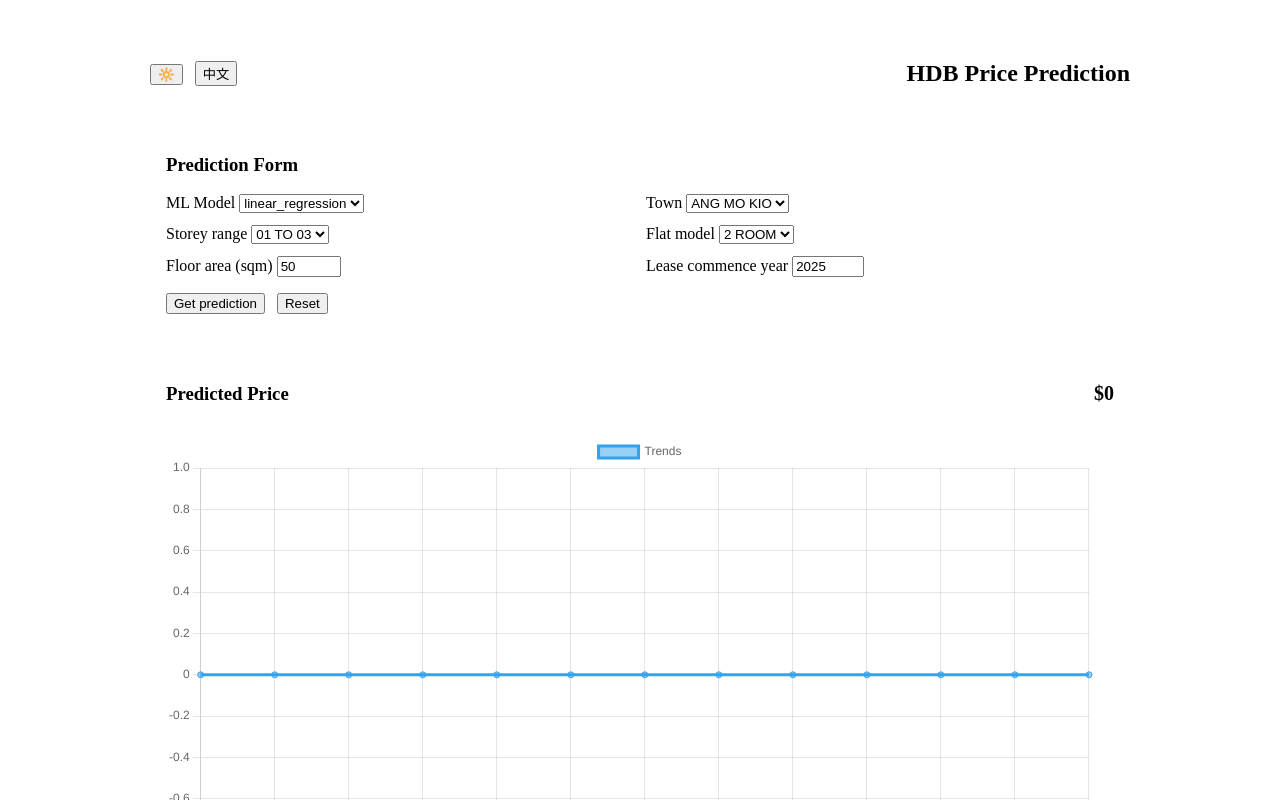
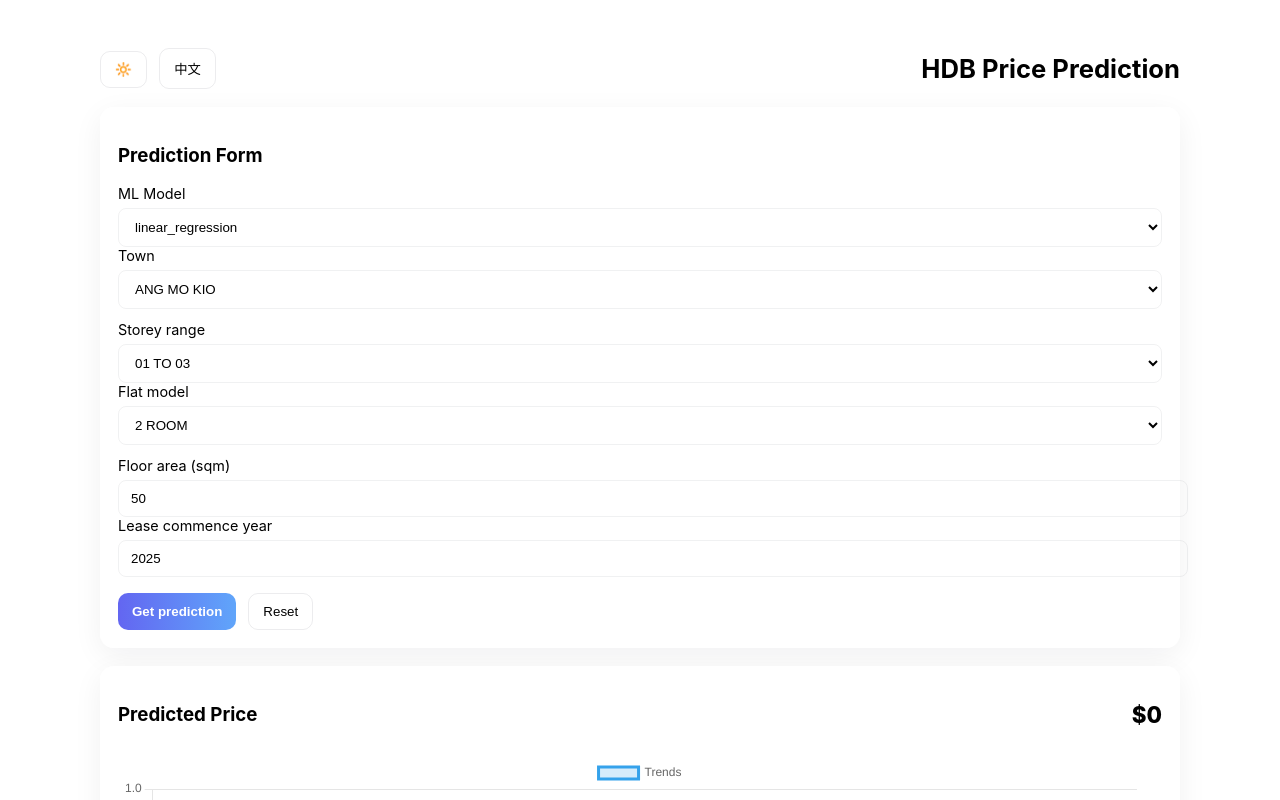
Before and after one commit to shenghaoc/prediction-tool-svelte, a SvelteKit app: page / in a window 1280 px wide. Shown: the top 800 px of the page. Built offline with nearby package versions, Linux system fonts and the light colour scheme.

Commit message:
Ensure feature parity (Copilot)

```diff
--- /dev/null
+++ b/src/lib/format.ts
@@ -0,0 +1,7 @@
+export function formatCurrency(n: number) {
+  try {
+    return new Intl.NumberFormat('en-SG', { style: 'currency', currency: 'SGD', maximumFractionDigits: 0 }).format(n);
+  } catch {
+    return `$${Math.round(n)}`;
+  }
+}
--- a/src/routes/+page.svelte
+++ b/src/routes/+page.svelte
@@ -5,8 +5,7 @@
 	import utc from 'dayjs/plugin/utc';
 		import { ML_MODELS, TOWNS, STOREY_RANGES, FLAT_MODELS } from '$lib/lists';
 		import { lang, t } from '$lib/i18n';
-	import { get } from 'svelte/store';
-
+		import { formatCurrency } from '$lib/format';
 	dayjs.extend(utc);
 
 	type FieldType = {
@@ -29,7 +28,9 @@
 
 	let form: FieldType = { ...initialFormValues };
 
-	// persistence
+		// persistence + theme + lang
+		let darkMode = false;
+
 	onMount(() => {
 		try {
 			const saved = typeof window !== 'undefined' && localStorage.getItem('form');
@@ -39,6 +40,7 @@
 			}
 			const savedTheme = typeof window !== 'undefined' && localStorage.getItem('theme');
 			if (savedTheme) {
+				darkMode = savedTheme === 'dark';
 				document.body.setAttribute('data-theme', savedTheme);
 			}
 		} catch (e) {
@@ -52,36 +54,38 @@
 		} catch {}
 	}
 
-	// theme
-	let darkMode = false;
 	function toggleTheme() {
 		darkMode = !darkMode;
-		document.body.setAttribute('data-theme', darkMode ? 'dark' : 'light');
-		localStorage.setItem('theme', darkMode ? 'dark' : 'light');
+		const theme = darkMode ? 'dark' : 'light';
+		document.body.setAttribute('data-theme', theme);
+		localStorage.setItem('theme', theme);
 	}
 
-	// language
-	$: currentLang = get(lang) || 'en';
+		// language helpers (use $lang auto-subscription)
+		$: currentLang = $lang || 'en';
 	function toggleLang() {
 		const next = currentLang === 'en' ? 'zh' : 'en';
 		lang.set(next);
 		localStorage.setItem('lang', next);
 	}
 
+		function tr(k: Parameters<typeof t>[0]) {
+			return t(k, currentLang as 'en' | 'zh');
+		}
+
 	// chart
 	let canvas: HTMLCanvasElement | null = null;
 	let chart: Chart | null = null;
 
-	function defaultLabels(startYear = form.lease_commence_date) {
+	function defaultLabels() {
 		const end = dayjs().utc();
 		return [...Array(13).keys()].reverse().map((i) => end.subtract(i, 'month').format('YYYY-MM'));
 	}
 
-	let labels = defaultLabels();
+	let labels: string[] = defaultLabels();
 
-	function buildChart(data: number[] = []) {
+	function initChart() {
 		if (!canvas) return;
-		if (chart) chart.destroy();
 		chart = new Chart(canvas, {
 			type: 'line',
 			data: {
@@ -89,28 +93,35 @@
 				datasets: [
 					{
 						label: 'Trends',
-						data: data.length ? data : labels.map(() => 0),
+						data: labels.map(() => 0),
 						borderColor: 'rgb(53, 162, 235)',
-						backgroundColor: 'rgba(53, 162, 235, 0.5)'
+						backgroundColor: 'rgba(53, 162, 235, 0.2)',
+						tension: 0.3
 					}
 				]
 			},
 			options: {
 				responsive: true,
+				maintainAspectRatio: false,
 				plugins: {
 					legend: { position: 'top' }
+				},
+				scales: {
+					x: { grid: { display: false } }
 				}
 			}
 		});
 	}
 
-	onMount(() => {
-		buildChart();
-	});
+	function updateChart(data: number[]) {
+		if (!chart) return;
+		chart.data.labels = labels;
+		chart.data.datasets![0].data = data;
+		chart.update();
+	}
 
-	onDestroy(() => {
-		if (chart) chart.destroy();
-	});
+	onMount(() => initChart());
+	onDestroy(() => { if (chart) chart.destroy(); });
 
 	let loading = false;
 	let output = 0;
@@ -119,7 +130,6 @@
 		e?.preventDefault();
 		persist();
 		loading = true;
-		// mirror the original app's API shape
 		try {
 			const formData = new FormData();
 			formData.append('ml_model', form.ml_model);
@@ -141,11 +151,10 @@
 			labels = server_data.map((s) => s.labels);
 			const data = server_data.map((s) => s.data);
 			output = data[data.length - 1] ?? 0;
-			buildChart(data);
+			updateChart(data);
 		} catch (err) {
 			console.error('fetch error', err);
-			// fallback: show zeros
-			buildChart();
+			updateChart(labels.map(() => 0));
 		} finally {
 			loading = false;
 		}
@@ -155,31 +164,47 @@
 		form = { ...initialFormValues };
 		output = 0;
 		labels = defaultLabels();
-		buildChart();
+		updateChart(labels.map(() => 0));
 		persist();
 	}
 </script>
 
 <style>
-	:global(body[data-theme='dark']) {
-		background: linear-gradient(135deg,#232946 0%,#16161a 100%);
-		color: #fff;
+	:root{
+		--bg-light: linear-gradient(135deg,#e0e7ff 0%,#f5f7fa 100%);
+		--bg-dark: linear-gradient(135deg,#232946 0%,#16161a 100%);
+		--card-light: rgba(255,255,255,0.9);
+		--card-dark: rgba(24,25,32,0.9);
+		--accent: #6366f1;
 	}
-	:global(body[data-theme='light']) {
-		background: linear-gradient(135deg,#e0e7ff 0%,#f5f7fa 100%);
-		color: #0f172a;
+	:global(body){
+		font-family: Inter, ui-sans-serif, system-ui, -apple-system, 'Segoe UI', Roboto, 'Helvetica Neue', Arial;
+		margin:0; padding:0;
 	}
-	.container { max-width: 980px; margin: 24px auto; padding: 16px; }
-	.card { background: rgba(255,255,255,0.85); padding: 16px; border-radius: 12px; }
-	:global(body[data-theme='dark']) .card { background: rgba(36,37,46,0.9); }
-	.row { display:flex; gap:12px; align-items:center; flex-wrap:wrap; }
+	:global(body[data-theme='dark']){ background: var(--bg-dark); color: #fff }
+	:global(body[data-theme='light']){ background: var(--bg-light); color: #0f172a }
+
+	.container { max-width: 1080px; margin: 28px auto; padding: 20px; }
+	.top { display:flex; justify-content:space-between; align-items:center; gap:12px; margin-bottom:18px }
+	h2 { margin:0; font-size:1.6rem }
+	.card { padding:18px; border-radius:14px; box-shadow: 0 8px 30px rgba(15,23,42,0.06); background:var(--card-light) }
+	:global(body[data-theme='dark']) .card { background: var(--card-dark); box-shadow: 0 8px 30px rgba(0,0,0,0.6) }
+
+	label { display:block; font-size:0.9rem; margin-bottom:6px; color:inherit }
+	select, input[type=number] { width:100%; padding:10px 12px; border-radius:8px; border:1px solid rgba(15,23,42,0.06); background:transparent }
+	button { padding:10px 14px; border-radius:10px; border:none; cursor:pointer }
+	button.primary { background:linear-gradient(90deg,var(--accent),#60a5fa); color:#fff; font-weight:700 }
+	button.ghost { background:transparent; border:1.2px solid rgba(15,23,42,0.08) }
+
+	.value { font-weight:800; font-size:1.4rem }
+	.chart-wrap{ height:320px; }
 </style>
 
 <main class="container">
-	<div style="display:flex;justify-content:space-between;align-items:center;margin-bottom:12px;">
+		<div class="top">
 			<div>
-			<button on:click={toggleTheme} aria-label="toggle theme">{darkMode ? '🌙' : '🔆'}</button>
-			<button on:click={toggleLang} style="margin-left:8px">{currentLang === 'en' ? '中文' : 'EN'}</button>
+				<button class="ghost" on:click={toggleTheme} aria-label="toggle theme">{darkMode ? '🌙' : '🔆'}</button>
+				<button class="ghost" on:click={toggleLang} style="margin-left:8px">{currentLang === 'en' ? '中文' : 'EN'}</button>
 			</div>
 			<h2>{t('price_prediction', currentLang)}</h2>
 		</div>
@@ -189,16 +214,16 @@
 		<form on:submit|preventDefault={handleSubmit}>
 					<div class="row">
 						<div style="flex:1;min-width:200px">
-					<label>{t('ml_model', currentLang)}</label>
-					<select bind:value={form.ml_model} on:change={persist}>
+							<label for="ml_model">{t('ml_model', currentLang)}</label>
+							<select id="ml_model" bind:value={form.ml_model} on:change={persist}>
 								{#each ML_MODELS as m}
 									<option value={m}>{m}</option>
 								{/each}
 							</select>
 						</div>
 						<div style="flex:1;min-width:200px">
-					<label>{t('town', currentLang)}</label>
-					<select bind:value={form.town} on:change={persist}>
+							<label for="town">{t('town', currentLang)}</label>
+							<select id="town" bind:value={form.town} on:change={persist}>
 								{#each TOWNS as twn}
 									<option value={twn}>{twn}</option>
 								{/each}
@@ -208,16 +233,16 @@
 
 			<div class="row" style="margin-top:12px">
 						<div style="flex:1;min-width:200px">
-					<label>{t('storey_range', currentLang)}</label>
-					<select bind:value={form.storey_range} on:change={persist}>
+							<label for="storey_range">{t('storey_range', currentLang)}</label>
+							<select id="storey_range" bind:value={form.storey_range} on:change={persist}>
 								{#each STOREY_RANGES as s}
 									<option value={s}>{s}</option>
 								{/each}
 							</select>
 						</div>
 						<div style="flex:1;min-width:200px">
-					<label>{t('flat_model', currentLang)}</label>
-					<select bind:value={form.flat_model} on:change={persist}>
+							<label for="flat_model">{t('flat_model', currentLang)}</label>
+							<select id="flat_model" bind:value={form.flat_model} on:change={persist}>
 								{#each FLAT_MODELS as f}
 									<option value={f}>{f}</option>
 								{/each}
@@ -227,18 +252,18 @@
 
 			<div class="row" style="margin-top:12px">
 						<div style="flex:1;min-width:200px">
-					<label>{t('floor_area', currentLang)}</label>
-					<input type="number" min="20" max="300" bind:value={form.floor_area_sqm} on:input={persist} />
+							<label for="floor_area">{t('floor_area', currentLang)}</label>
+							<input id="floor_area" type="number" min="20" max="300" bind:value={form.floor_area_sqm} on:input={persist} />
 						</div>
 						<div style="flex:1;min-width:200px">
-					<label>{t('lease_commence_date', currentLang)}</label>
-					<input type="number" min="1960" max={new Date().getFullYear()} bind:value={form.lease_commence_date} on:input={persist} />
+							<label for="lease_year">{t('lease_commence_date', currentLang)}</label>
+							<input id="lease_year" type="number" min="1960" max={new Date().getFullYear()} bind:value={form.lease_commence_date} on:input={persist} />
 						</div>
 			</div>
 
 					<div style="display:flex;gap:12px;margin-top:16px">
-				<button type="submit" disabled={loading}>{loading ? '...' : t('get_prediction', currentLang)}</button>
-				<button type="button" on:click={handleReset}>{t('reset_form', currentLang)}</button>
+						<button class="primary" type="submit" disabled={loading}>{loading ? '...' : t('get_prediction', currentLang)}</button>
+						<button class="ghost" type="button" on:click={handleReset}>{t('reset_form', currentLang)}</button>
 					</div>
 		</form>
 	</section>
@@ -246,10 +271,12 @@
 	<section class="card">
 		<div style="display:flex;justify-content:space-between;align-items:center">
 					<h3>{t('predicted_price', currentLang)}</h3>
-			<div style="font-weight:800;font-size:20px">${output}</div>
+					<div class="value">{formatCurrency(output)}</div>
 		</div>
 		<div style="margin-top:12px">
+					<div class="chart-wrap">
 						<canvas bind:this={canvas}></canvas>
+					</div>
 		</div>
 	</section>
 </main>
```
Lines whose indentation alone changed are shown as unchanged.
